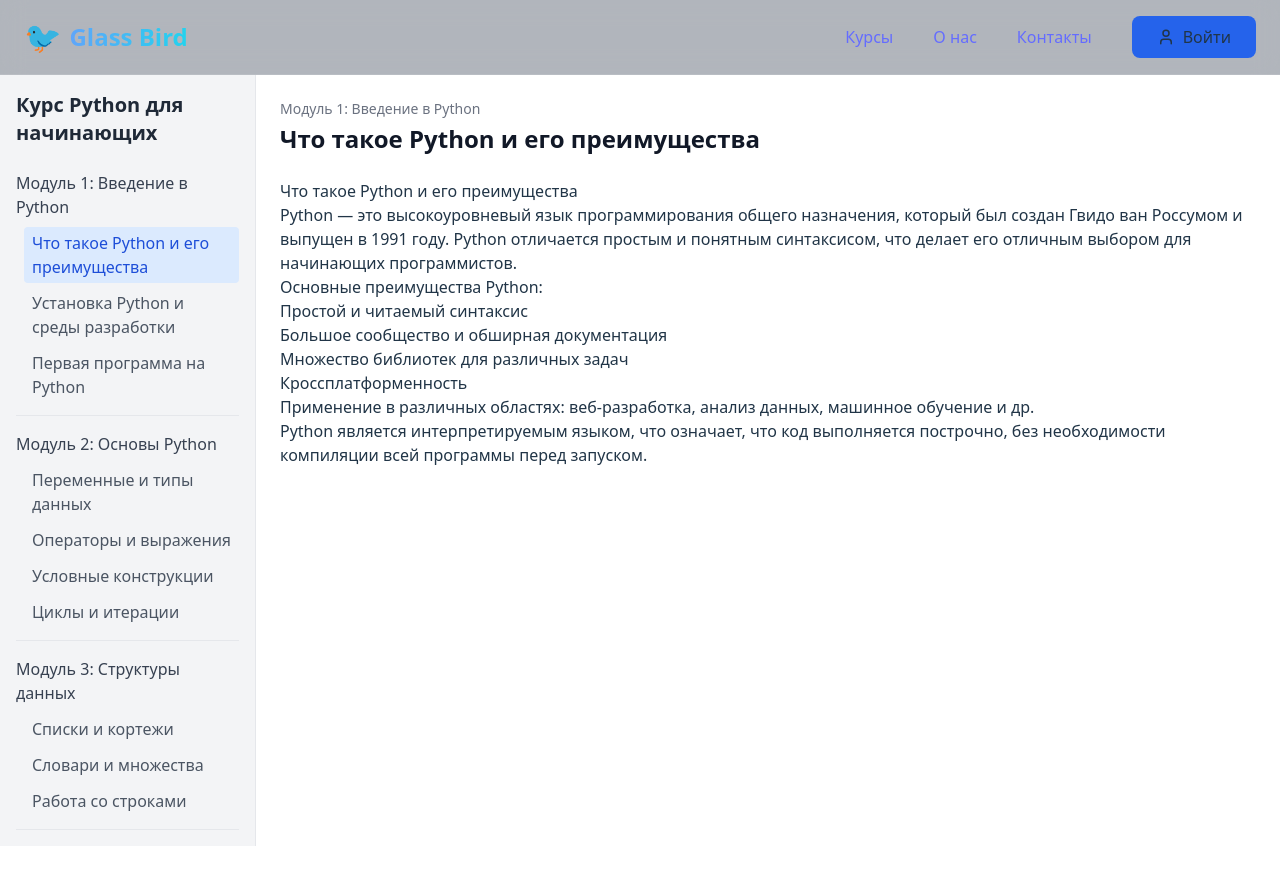
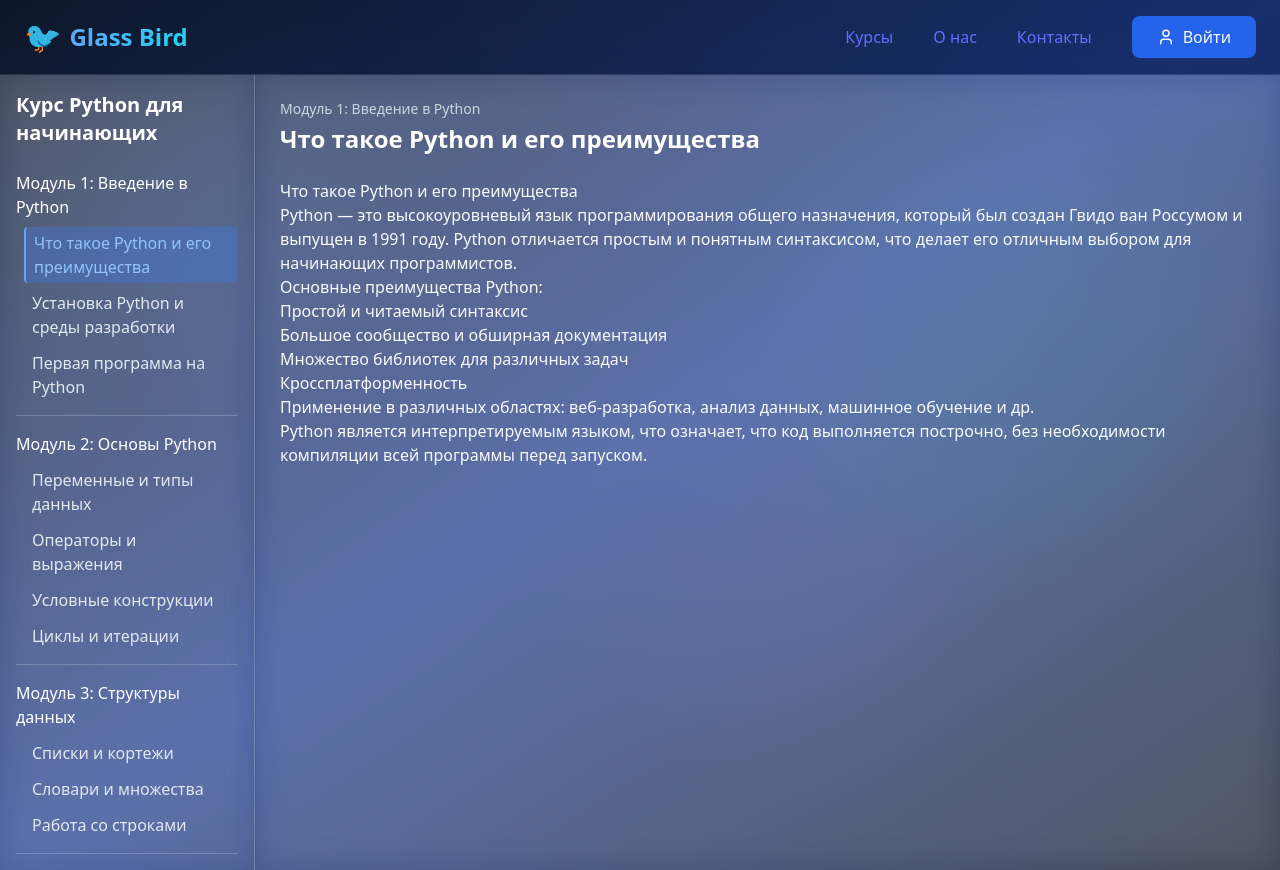
Before and after one commit to Mefist89/glass-bird, a React (Vite) app: page /python-course in a window 1280 px wide. Before the commit the page ends 846 px from the top, so only its background shows below. Built offline with nearby package versions, Linux system fonts and the light colour scheme.

Commit message:
upd : style python page

```diff
--- a/src/components/course/CourseContent.tsx
+++ b/src/components/course/CourseContent.tsx
@@ -12,13 +12,13 @@ const CourseContent: React.FC<CourseContentProps> = ({
   content
 }) => {
   return (
-    <div className="bg-white p-6 h-full overflow-y-auto">
+    <div className="bg-white/10 backdrop-blur-lg p-6 h-full overflow-y-auto border-white/20">
       <div className="mb-6">
-        <p className="text-sm text-gray-500 mb-1">{moduleTitle}</p>
-        <h1 className="text-2xl font-bold text-gray-900">{lessonTitle}</h1>
+        <p className="text-sm text-slate-300 mb-1">{moduleTitle}</p>
+        <h1 className="text-2xl font-bold text-white">{lessonTitle}</h1>
       </div>
 
-      <div className="prose max-w-none">
+      <div className="prose prose-invert max-w-none">
         {content}
       </div>
     </div>
--- a/src/components/course/Sidebar.tsx
+++ b/src/components/course/Sidebar.tsx
@@ -23,23 +23,23 @@ const Sidebar: React.FC<SidebarProps> = ({
   onSelectLesson
 }) => {
   return (
-    <div className="bg-gray-100 p-4 h-full overflow-y-auto">
-      <h2 className="text-xl font-bold mb-6 text-gray-800">{title}</h2>
+    <div className="bg-white/10 backdrop-blur-lg p-4 h-full overflow-y-auto border-r border-white/20">
+      <h2 className="text-xl font-bold mb-6 text-white">{title}</h2>
 
       <div className="space-y-4">
         {modules.map((module) => (
-          <div key={module.id} className="border-b border-gray-200 pb-3">
-            <h3 className="font-medium text-gray-700 mb-2">
+          <div key={module.id} className="border-b border-white/20 pb-3">
+            <h3 className="font-medium text-white mb-2">
               {module.title}
             </h3>
             <ul className="space-y-1 pl-2">
               {module.lessons.map((lesson) => (
                 <li
                   key={lesson.id}
-                  className={`py-1 px-2 rounded cursor-pointer transition-colors ${
+                  className={`py-1 px-2 rounded cursor-pointer transition-all ${
                     currentModuleId === module.id && currentLessonId === lesson.id
-                      ? 'bg-blue-100 text-blue-700 font-medium'
-                      : 'hover:bg-gray-200 text-gray-600'
+                      ? 'bg-blue-500/30 text-blue-300 font-medium border-l-2 border-blue-400'
+                      : 'hover:bg-white/10 text-slate-200'
                   }`}
                   onClick={() => onSelectLesson(module.id, lesson.id)}
                 >
--- a/src/pages/PythonCoursePage.tsx
+++ b/src/pages/PythonCoursePage.tsx
@@ -3,7 +3,6 @@ import { useAuth } from '../context/AuthContext';
 import Header from '../components/Header';
 import Sidebar from '../components/course/Sidebar';
 import CourseContent from '../components/course/CourseContent';
-
 import LoginForm from '../components/auth/LoginForm';
 
 // Типы для курса
@@ -166,15 +165,22 @@ const PythonCoursePage: React.FC = () => {
   }, []);
 
   return (
-    <div className="flex flex-col min-h-screen bg-slate-50">
+    <div className="min-h-screen w-full bg-gradient-to-br from-slate-900 via-blue-900 to-slate-900 text-slate-50">
+      {/* Static Background Elements */}
+      <div className="fixed inset-0 overflow-hidden pointer-events-none">
+        <div className="absolute top-20 left-20 w-72 h-72 bg-blue-500 rounded-full mix-blend-multiply filter blur-3xl opacity-10"></div>
+        <div className="absolute top-40 right-20 w-96 h-96 bg-cyan-500 rounded-full mix-blend-multiply filter blur-3xl opacity-10"></div>
+        <div className="absolute bottom-20 left-1/2 w-80 h-80 bg-indigo-500 rounded-full mix-blend-multiply filter blur-3xl opacity-10"></div>
+      </div>
+
       <Header />
 
-      <main className="flex flex-col md:flex-row flex-1">
+      <main className="relative z-10 flex flex-col md:flex-row flex-1">
         {/* Мобильное переключение между панелями */}
-        <div className="md:hidden bg-white p-2 border-b border-gray-200">
+        <div className="md:hidden bg-white/10 backdrop-blur-md p-2 border-b border-white/20">
           <button
             onClick={toggleSidebarForMobile}
-            className="w-full py-2 px-4 bg-blue-50 text-blue-700 rounded flex items-center justify-center"
+            className="w-full py-2 px-4 bg-blue-500/20 hover:bg-blue-500/30 text-blue-400 rounded flex items-center justify-center"
             aria-label={showSidebar ? 'Скрыть навигацию' : 'Показать навигацию'}
           >
             {showSidebar ? 'Скрыть содержание курса' : 'Показать содержание курса'}
@@ -183,9 +189,10 @@ const PythonCoursePage: React.FC = () => {
 
         {/* Боковая панель - 1/5 ширины на десктопе, условное отображение на мобильных */}
         <aside
-          className={`${showSidebar ? 'block' : 'hidden'} md:block w-full md:w-1/5 overflow-y-auto bg-white border-r border-gray-200`}
+          className={`${showSidebar ? 'block' : 'hidden'} md:block w-full md:w-1/5 overflow-y-auto border-r border-white/20`}
           aria-label="Навигация по курсу"
         >
+          <div className="backdrop-blur-lg bg-white/10 border-white/20 h-full">
             <Sidebar
               title={pythonCourseData.title}
               modules={pythonCourseData.modules}
@@ -199,13 +206,15 @@ const PythonCoursePage: React.FC = () => {
                 }
               }}
             />
+          </div>
         </aside>
 
         {/* Основной контент - 4/5 ширины на десктопе, условное отображение на мобильных */}
         <div
-          className={`${!showSidebar ? 'block' : 'hidden'} md:block w-full md:w-4/5 overflow-y-auto bg-white`}
+          className={`${!showSidebar ? 'block' : 'hidden'} md:block w-full md:w-4/5 overflow-y-auto`}
           aria-label="Контент урока"
         >
+          <div className="backdrop-blur-lg bg-white/10 border-white/20 h-full">
             {activeModule && activeLesson ? (
               <CourseContent
                 moduleTitle={activeModule.title}
@@ -213,14 +222,13 @@ const PythonCoursePage: React.FC = () => {
                 content={lessonContent}
               />
             ) : (
-            <div className="p-0">
+              <div className="p-6">
                 <p>Выберите урок из боковой панели.</p>
               </div>
             )}
           </div>
+        </div>
       </main>
-
-
 
       {/* Login Form Modal - рендерим только при необходимости */}
       {showLoginForm && (
```
Lines whose indentation alone changed are shown as unchanged.
